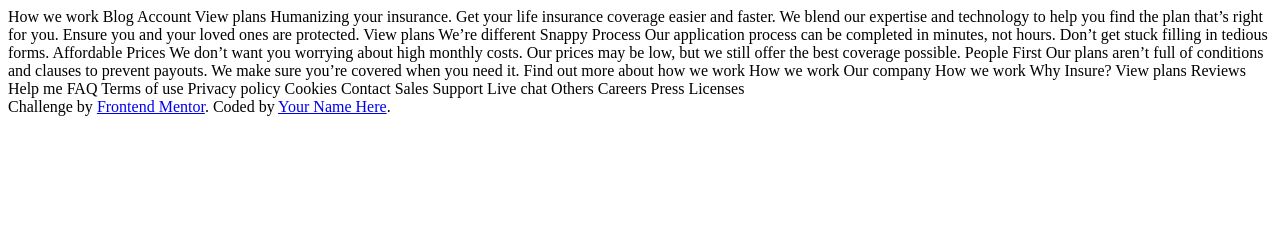
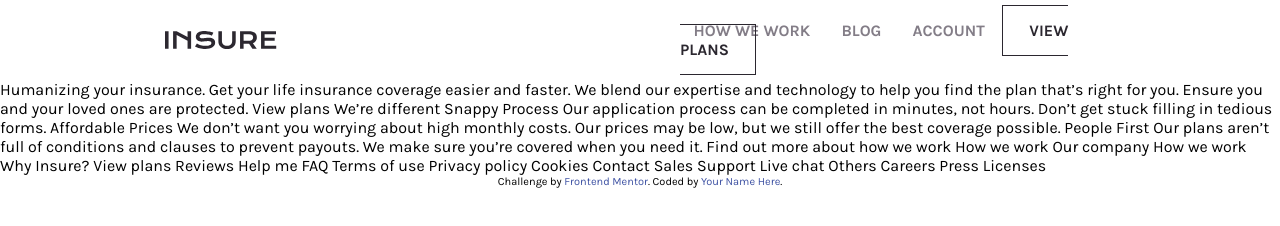
Before and after one commit to pittyh6/insure-landing-page-master, a plain HTML site: page index.html in a window 1280 px wide. Drawn offline with Linux system fonts and the light colour scheme.

Commit message:
[wdb-632] navbar desktop

```diff
--- a/index.html
+++ b/index.html
@@ -9,10 +9,22 @@
 </head>
 <body>
 
-  How we work
-  Blog
-  Account
-  View plans
+  <div class="container">
+    <nav>
+      <img class="logo" src="./images/logo.svg" alt="Logo">
+      <ul class="upperLetter">
+        <li><a href="#"> How we work</a></li>
+        <li><a href="#"> Blog</a></li>
+        <li><a href="#"> Account</a></li>
+        <li ><a class="btn-dark" href="#"> View plans</a></li>
+      </ul>
+    </nav>
+  </div>
+
+
+
+
+
 
   Humanizing your insurance.
 
--- a/style.css
+++ b/style.css
@@ -0,0 +1,84 @@
+ /*screen size*/
+    /*
+    - Mobile: 375px
+    - Desktop: 1440px
+*/
+@import url('https://fonts.googleapis.com/css2?family=Karla:wght@400;700&display=swap');
+@import url('https://fonts.googleapis.com/css2?family=DM+Serif+Display&display=swap');
+:root{
+    /* color */
+    --Dark_Violet: hsl(256, 26%, 20%);
+    --Grayish_Blue: hsl(216, 30%, 68%);
+    --Very_Dark_Violet: hsl(270, 9%, 17%);
+    --Dark_Grayish_Violet: hsl(273, 4%, 51%);
+    --Very_Light_Gray: hsl(0, 0%, 98%);
+    --white: #fff;
+    /* font-family */
+    --DM_Serif_Display: 'DM Serif Display';
+    --karma: 'Karla';
+    --weight_400: 400;
+    --weight_700: 700;
+}
+html, body{
+    box-sizing: border-box;
+    font-family: var(--karma);
+    font-weight: var(--weight_400);
+    font-size: 16px;
+    margin:0;
+    padding: 0;
+    overflow-x: hidden;
+    height: 100%;
+    width: 100%;
+}
+ul,li,
+a{
+    display: inline;
+    text-decoration: none;
+    list-style: none;
+    margin:0;
+}
+.upperLetter{
+    text-transform: uppercase;
+}
+.container{
+    margin: 0 165px;
+}
+.btn-dark{
+    border: 1px solid var(--Very_Dark_Violet);
+    color: var(--Very_Dark_Violet);
+    padding: 15px 26px;
+}
+.btn-light{
+    border: 1px solid var(--white);
+    color: var(--white);
+    padding: 15px 26px;
+}
+nav{
+    align-items: center;
+    display: grid;
+    font-weight: var(--weight_700);
+    grid-template-columns: 1fr 1fr;
+    height: 80px;
+
+}
+nav > ul li a{
+    color: var(--Dark_Grayish_Violet);
+    padding: 0 13.5px;
+}
+
+
+
+
+
+
+
+
+
+
+
+
+
+
+
+.attribution { font-size: 11px; text-align: center; }
+.attribution a { color: hsl(228, 45%, 44%); }
```
